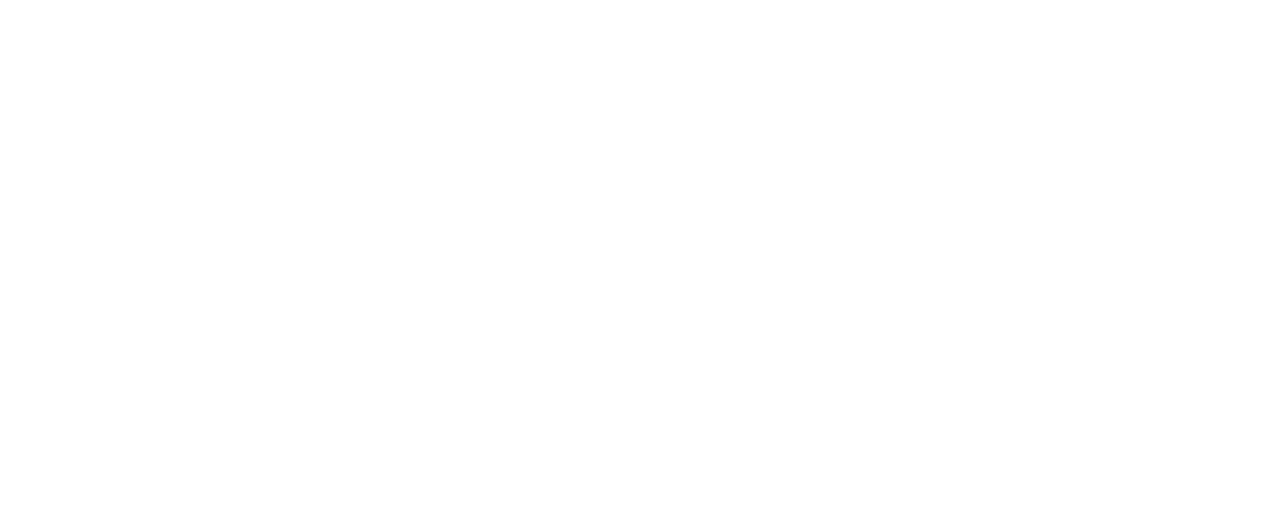
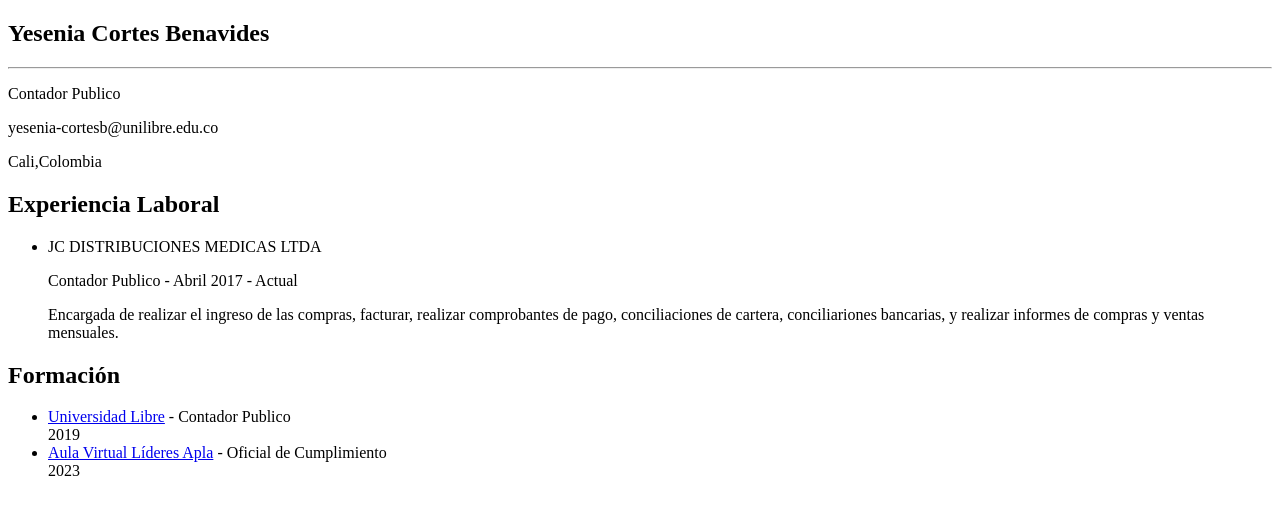
Before and after one commit to YeseCortes/HojadeVida, a plain HTML site: page index.html in a window 1280 px wide. Drawn offline with Linux system fonts and the light colour scheme.

Commit message:
se agregaron varias secciones

```diff
--- a/index.html
+++ b/index.html
@@ -3,9 +3,36 @@
 <head>
     <meta charset="UTF-8">
     <meta name="viewport" content="width=device-width, initial-scale=1.0">
-    <title>Document</title>
+    <title>HOJA DE VIDA - Yesenia Cortes</title>
 </head>
 <body>
+    <header>
+        <h2>Yesenia Cortes Benavides</h2>
+        <hr>
+        <p>Contador Publico</p>
+        <p>yesenia-cortesb@unilibre.edu.co</p>
+        <p>Cali,Colombia</p>
+    </header>
 
+    <section id="experiencia">
+        <h2>Experiencia Laboral</h2>
+  <ul>
+        <li>
+        <p>JC DISTRIBUCIONES MEDICAS LTDA </p>
+        <p>Contador Publico - Abril 2017 - Actual</p>
+        <p>Encargada de realizar el ingreso de las compras, facturar, realizar comprobantes de pago, conciliaciones de cartera, conciliariones bancarias, y realizar informes de compras y ventas mensuales.</p>
+        </li>
+  </ul>
+</section>
+
+  <section id="formacion">
+        <h2>Formación</h2>
+  <ul>
+      <li><a href="https://portal.unilibre.edu.co/cali/"target="_blank">Universidad Libre</a> - Contador Publico
+      <br>2019
+      <li><a href="https://aulavirtual-lideresapla.com/capacitaciones/"target="_blank">Aula Virtual Líderes Apla</a> - Oficial de Cumplimiento
+        <br>2023
+      </ul>
+   </section>
 </body>
 </html>
```
